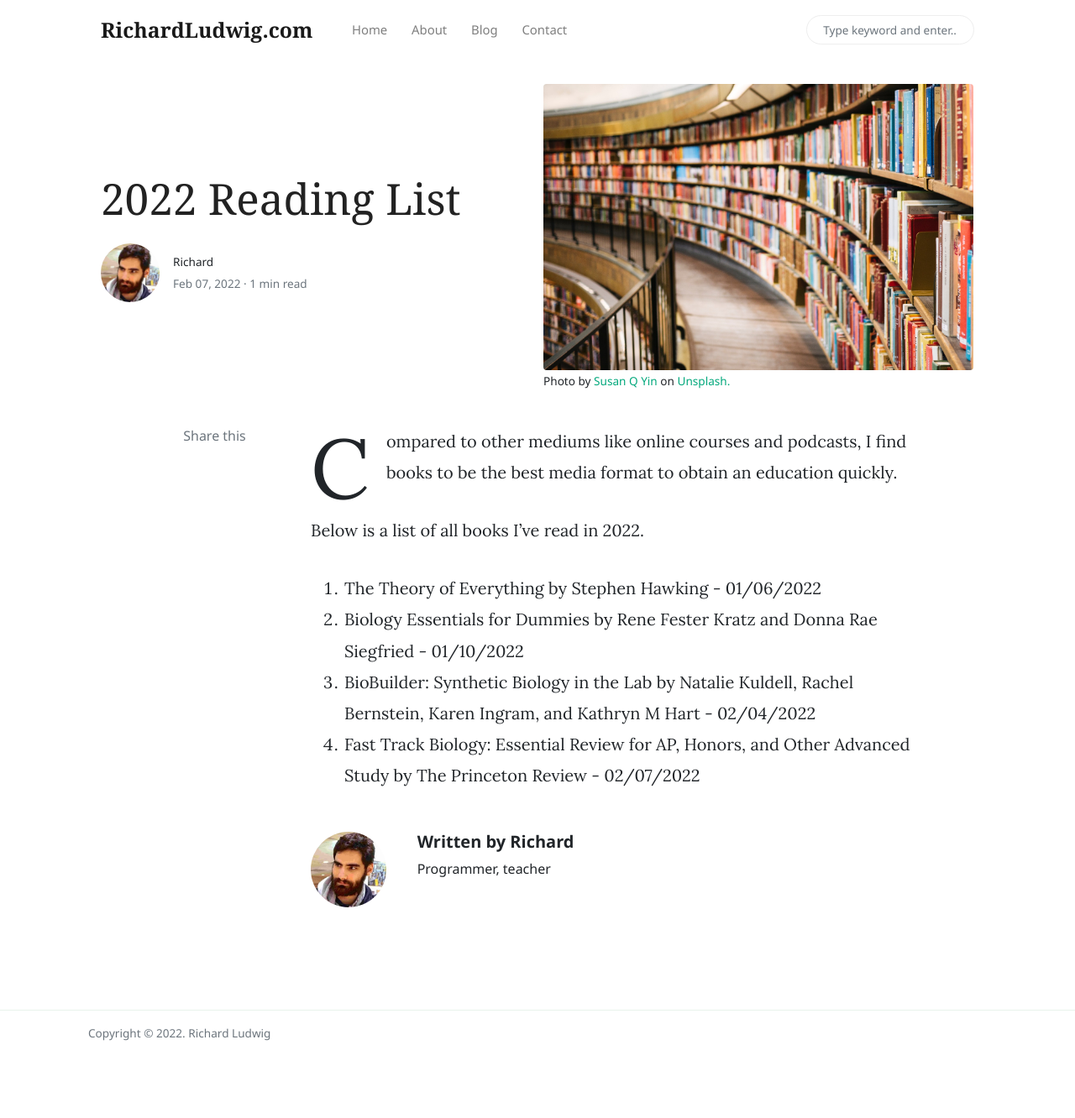
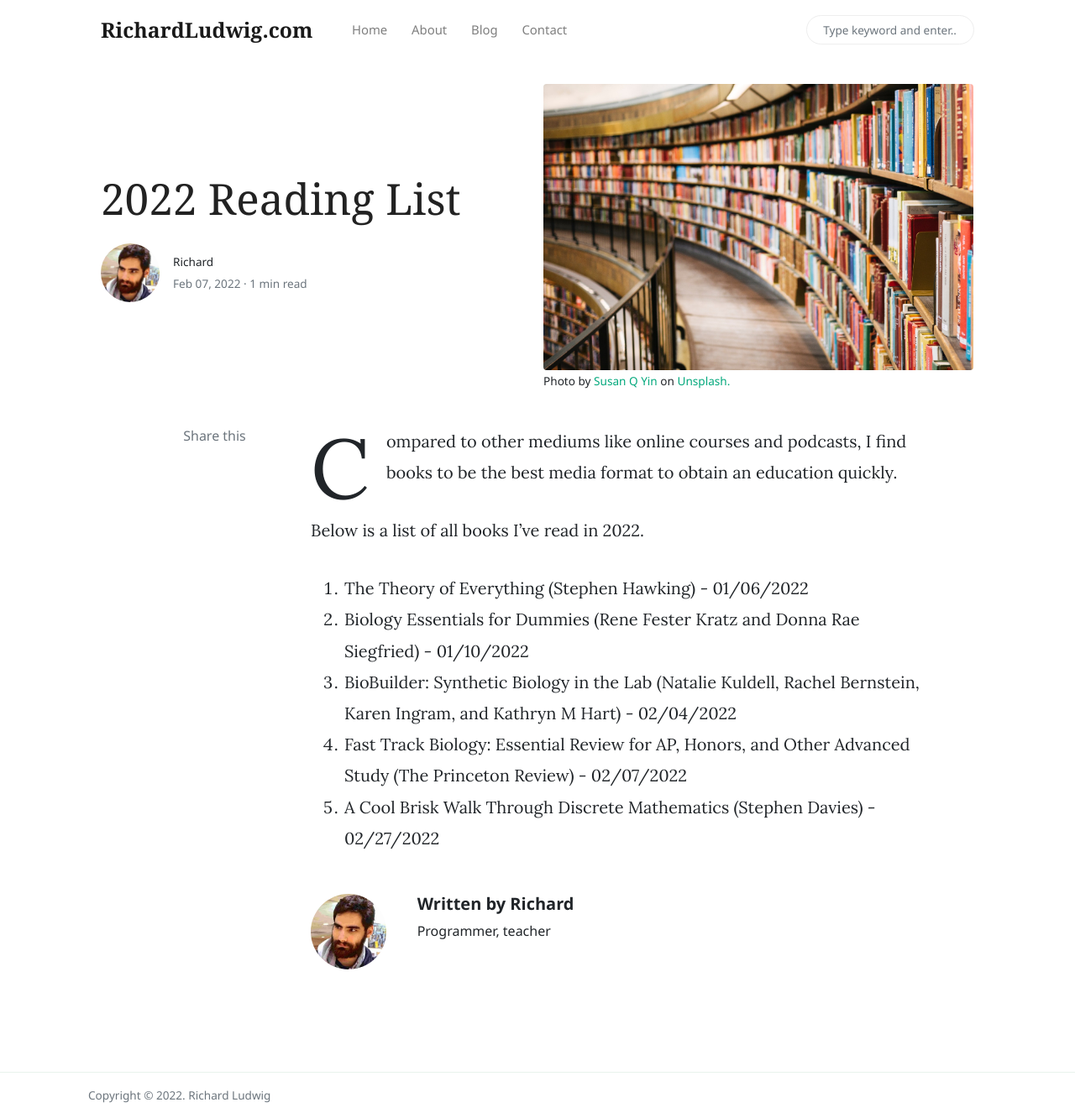
Before and after one commit to RichardLudwig/richardludwig.github.io, a Jekyll site: the page built from _posts/2022-02-07-2022-reading-list.md, in a window 1280 px wide and 1332 px high. Shown: the whole window at 84% size. Built offline with Jekyll 4.4.1, drawn with Linux system fonts in a browser that asks for light colours; nearby versions of some CDN libraries; comment, search, counter and statistics services are not loaded.

Commit message:
updated reading list post

```diff
--- a/_posts/2022-02-07-2022-reading-list.md
+++ b/_posts/2022-02-07-2022-reading-list.md
@@ -16,7 +16,8 @@ Compared to other mediums like online courses and podcasts, I find books to be t
 Below is a list of all books I've read in 2022.
 
 
-1. The Theory of Everything by Stephen Hawking - 01/06/2022
-2. Biology Essentials for Dummies by Rene Fester Kratz and Donna Rae Siegfried - 01/10/2022
-3. BioBuilder: Synthetic Biology in the Lab by Natalie Kuldell, Rachel Bernstein, Karen Ingram, and Kathryn M Hart - 02/04/2022
-4. Fast Track Biology: Essential Review for AP, Honors, and Other Advanced Study by The Princeton Review - 02/07/2022
+1. The Theory of Everything (Stephen Hawking) - 01/06/2022
+2. Biology Essentials for Dummies (Rene Fester Kratz and Donna Rae Siegfried) - 01/10/2022
+3. BioBuilder: Synthetic Biology in the Lab (Natalie Kuldell, Rachel Bernstein, Karen Ingram, and Kathryn M Hart) - 02/04/2022
+4. Fast Track Biology: Essential Review for AP, Honors, and Other Advanced Study (The Princeton Review) - 02/07/2022
+5. A Cool Brisk Walk Through Discrete Mathematics (Stephen Davies) - 02/27/2022
```
